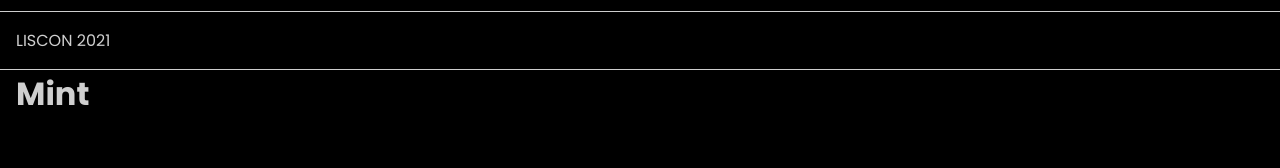
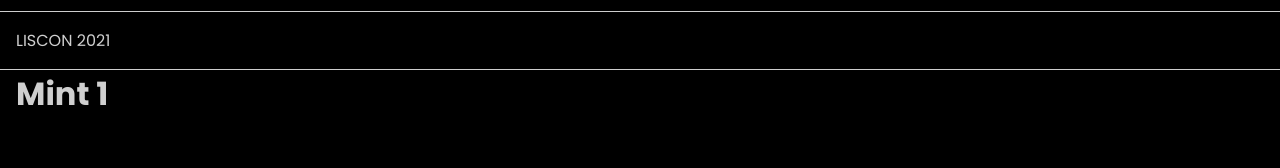
Before and after one commit to ChainSafe/liscon-ui, a React (Vite) app: page /mint/1 in a window 1280 px wide. Shown: the part 127-295 px from the top of the page. Built offline with nearby package versions, Linux system fonts and the light colour scheme.

Commit message:
fix build

```diff
--- a/src/images/images.d.ts
+++ /dev/null
@@ -1,4 +0,0 @@
-declare module "*.png" {
-    const value: any
-    export default value
-  }
--- a/src/pages/Mint.tsx
+++ b/src/pages/Mint.tsx
@@ -8,10 +8,10 @@ interface Props {
 }
 
 const Check = ({ className }: Props) => {
-    const { id = "" } = useParams()
+    const { id = "" } = useParams<{ id: string }>()
 
     return (<div className={className}>
-        <h1>Mint</h1>
+        <h1>Mint {id}</h1>
     </div>)
 }
 export default styled(Check)`
--- a/tsconfig.json
+++ b/tsconfig.json
@@ -13,7 +13,8 @@
     "resolveJsonModule": true,
     "isolatedModules": true,
     "noEmit": true,
-    "jsx": "react"
+    "jsx": "react",
+    "typeRoots": ["./src/types", "./node_modules/@types"],
   },
   "include": ["./src"]
 }
```
Also changed, not shown: 1 other file (tests, documents, lock files or other folders).
